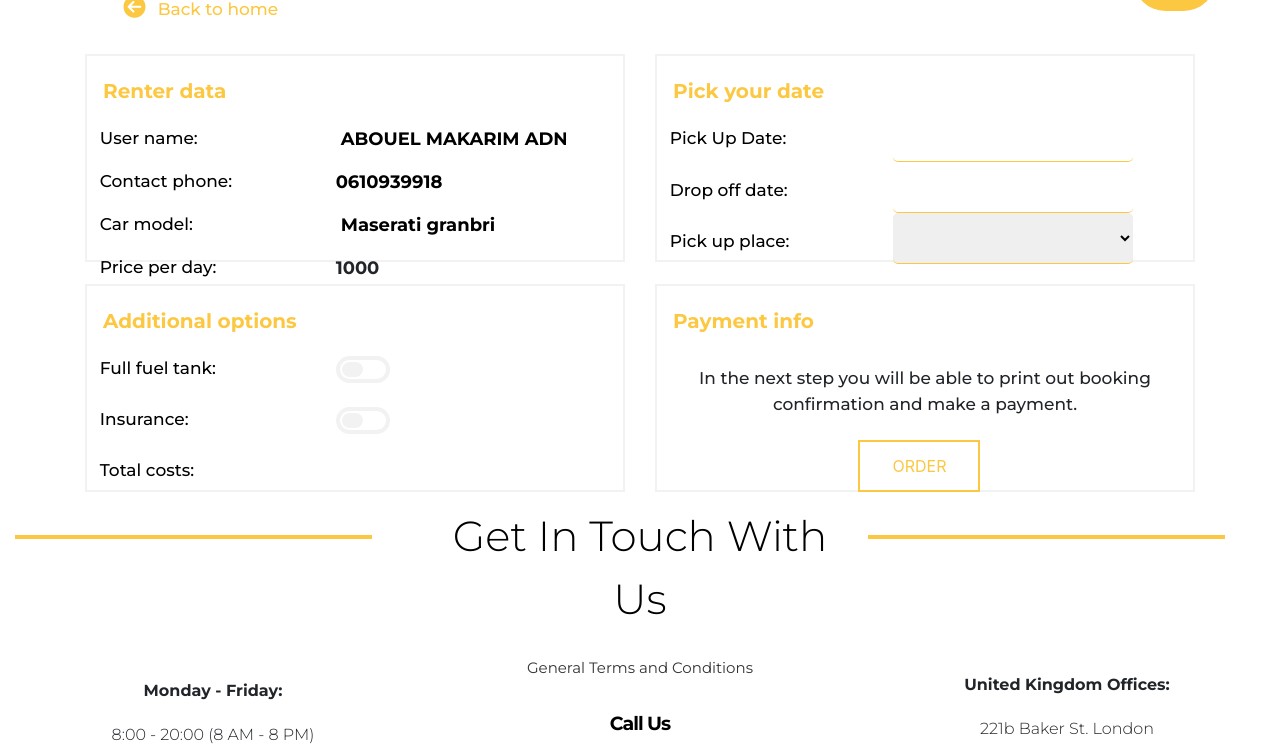
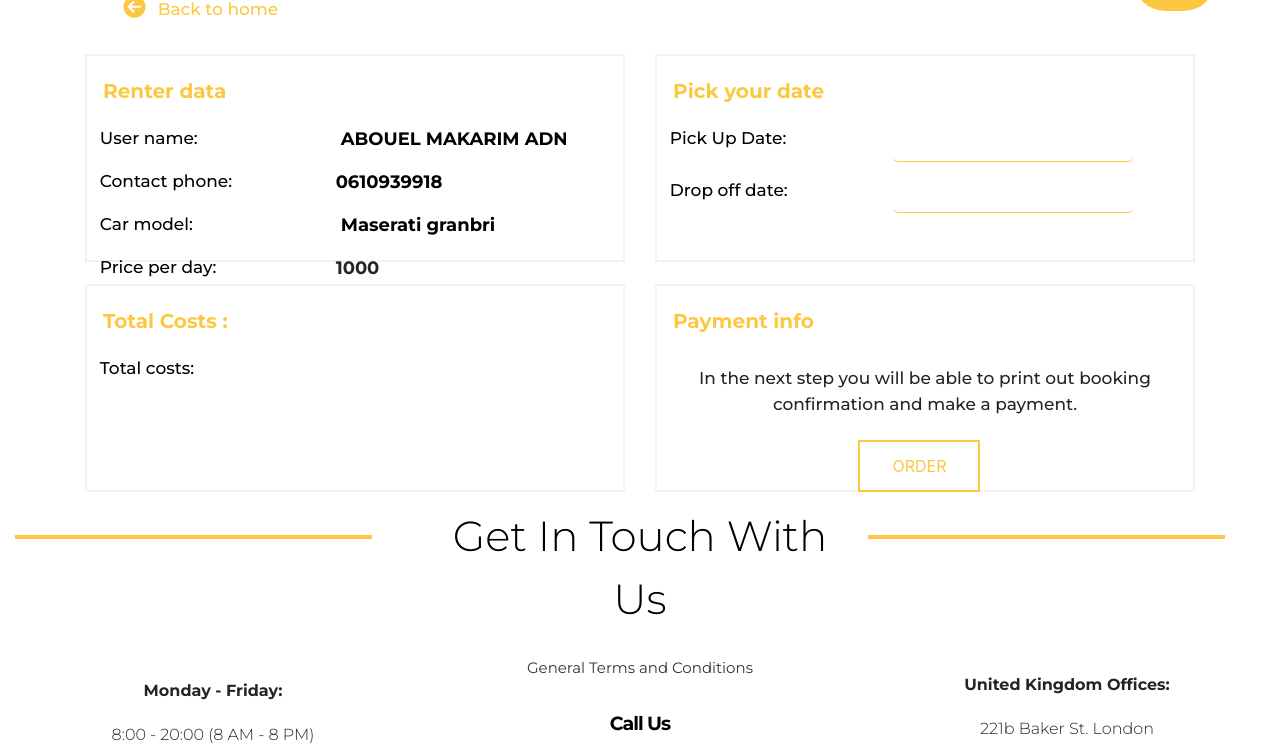
Before and after one commit to goldenadnane/car-rent, a Django app: page /createOrder/1/ in a window 1280 px wide. Shown: the part 70-815 px from the top of the page. Run offline with Django 3.2, Linux system fonts and the light colour scheme; a user stored in the database is signed in; data comes from the database, SQL or seed files in the repository; both versions use the stored data as it was before the commit; lists and menus that the app fills with data are empty; some libraries are stand-ins or nearby versions; some web fonts are replaced.

Commit message:
edit renting.html

```diff
--- a/templates/infoGenerated.html
+++ b/templates/infoGenerated.html
@@ -5,7 +5,7 @@
     <link rel="stylesheet" href="{% static '/css/gridchose.css'  %}">
     <div class='listCar'>
         <div class='listHeaderCar'>
-            Mercedes-Benz
+            Maserati
         </div>
         {% for x in carDatabase  %}
             <div class='listItemCar'>
--- a/templates/renting.html
+++ b/templates/renting.html
@@ -109,20 +109,7 @@
 
                         </div>
                     </div>
-                    <div class="row">
-                        <div class="col-5">
-                            <div class="textUserData">
-                                Pick up place:
-                            </div>
-                        </div>
-                        <div class="col-7">
-                            <select name="pickUpPlace" id="" class="pickUpPlace">
-                                {% for i in pickupPlace  %}
-                                <option value="{{  i.pk  }}">{{ i.pickUpPlace  }}</option>
-                                {% endfor  %}
-                            </select>
-                        </div>
-                    </div>
+
                 </div>
             </div>
         </div>
@@ -132,44 +119,20 @@
                     <div class="row">
                         <div class="col-12">
                             <div class="tileTitle">
-                                Additional options
+                                Total Costs :
                             </div>
                         </div>
                     </div>
                     <div class="row">
-                        <div class="col-5">
-                            <div class="textUserData">
 
-                                Full fuel tank:
-                            </div>
-                        </div>
-                        <div class="col-3">
-                            <div class="UserData">
-                                <input class="tgl tgl-flat fuel" id="cb1" type="checkbox" name="fuel" />
-                                <label class="tgl-btn" for="cb1"></label>
-                            </div>
-                        </div>
+
                         <div class="col-5">
 
                         </div>
                     </div>
                     <div class="row">
-                        <div class="col-5">
-                            <div class="textUserData">
-                                Insurance:
-                            </div>
-                        </div>
-                        <div class="col-3">
-                            <div class="UserData">
-                                <input class="tgl tgl-flat insurance " id="cb2" type="checkbox" name="insurance" />
-                                <label class="tgl-btn" for="cb2"></label>
-                            </div>
-                        </div>
-                        <div class="col-4">
-                            <div class="insuranceText">
 
-                            </div>
-                        </div>
+
                     </div>
                     <div class="row">
                         <div class="col-5">
@@ -177,18 +140,8 @@
                                 Total costs:
                             </div>
                         </div>
-                        <div class="col-3">
-                            <div class="UserData">
-                                <div class="priceTotal">
 
-                                </div>
-                            </div>
-                        </div>
-                        <div class="col-4">
-                            <div class="UserData">
 
-                            </div>
-                        </div>
                     </div>
                 </div>
             </div>
--- a/website/views.py
+++ b/website/views.py
@@ -71,7 +71,7 @@ def logoutPage(request):
 def loadData(request):
     current   = request.user
     yearData  = request.POST['carYear']
-    modelData = request.POST['carModel']
+    modelData = request.POST['model']
 
 
     if not modelData and not yearData:
```
Also changed, not shown: db.sqlite3 (deleted), static/images/maserati_aeYfCKA.jpg (added), static/images/seratiblue_N3CZZFO.jpg (added), static/images/seratigris_6fyz29W.jpg (added), website/migrations/0001_initial.py, website/migrations/0002_auto_20230504_1539.py (deleted).
